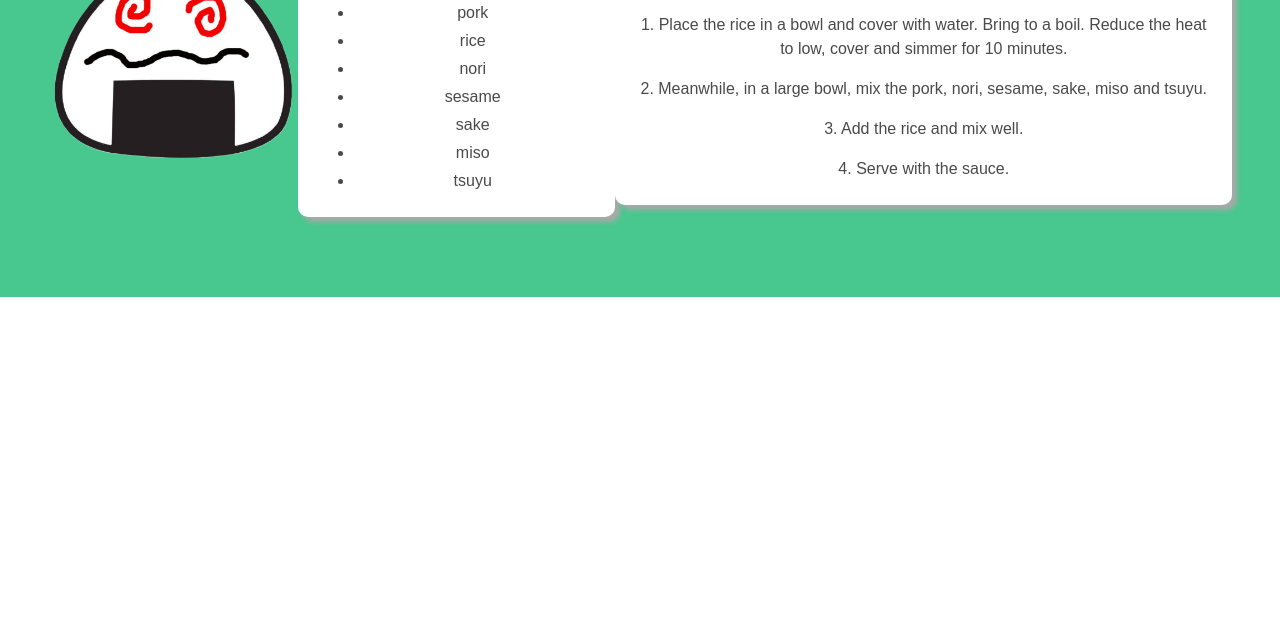
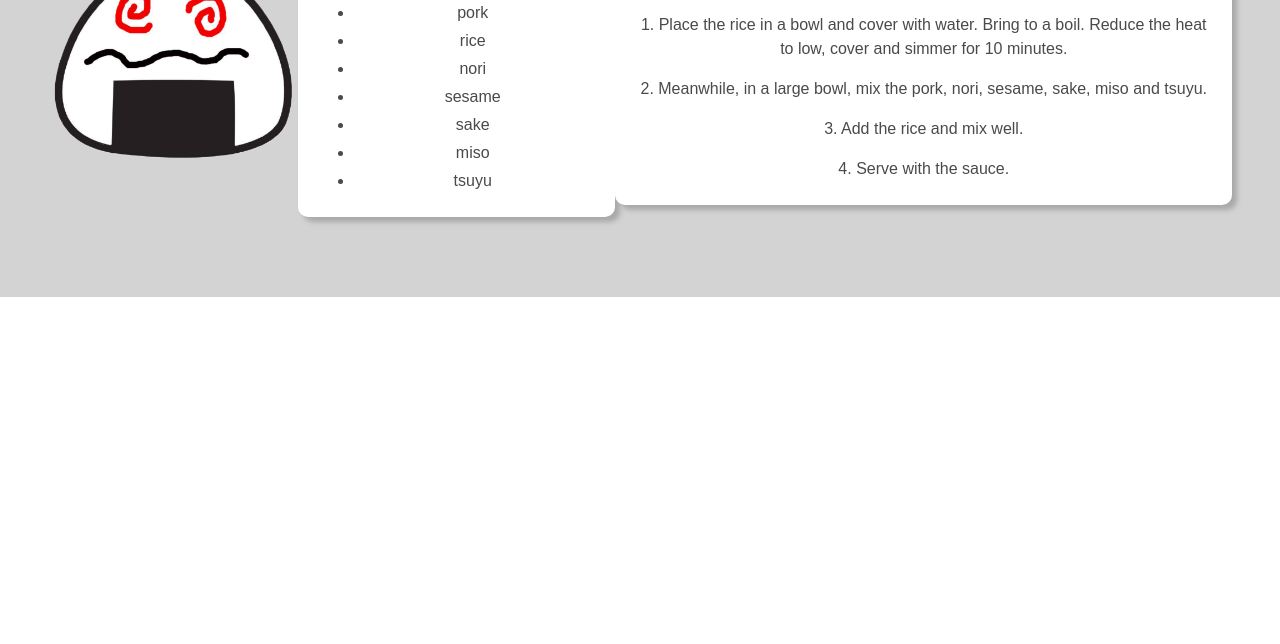
Before and after one commit to rheangocle/Animame, a plain HTML site: page recipe .html in a window 1280 px wide. Shown: the part 156-800 px from the top of the page. Drawn offline with nearby package versions, Linux system fonts and the light colour scheme; files that its build step writes are made by us from their sources; files whose address does not match are found by name.

Commit message:
Update recipe .html

```diff
--- a/recipe .html
+++ b/recipe .html
@@ -55,7 +55,7 @@
       </nav>
 
       <!--recipe info-->
-      <section class="hero is-success is-halfheight">
+      <section class="hero is-halfheight">
         <div class="hero-body">
           <div class="block img-block">
             <img class ="recipe-image" src="./Group-Project-1/assets/images/confused-onigiri.png" width="250px" alt="placeholder">
```
